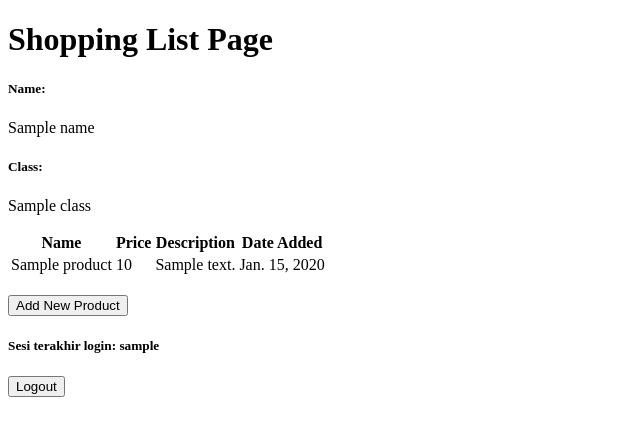
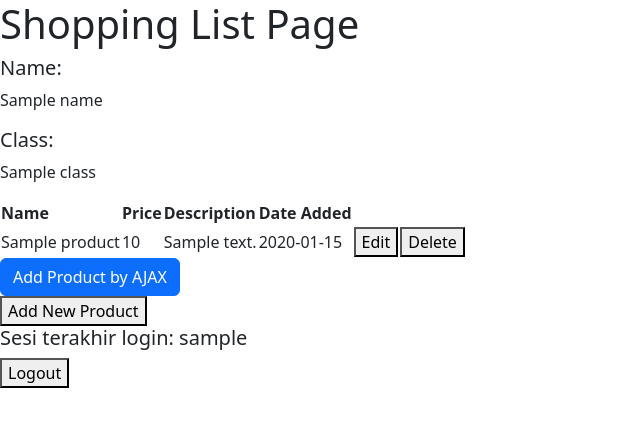
Before and after one commit to VirgilliaYeala/shopping-list, a Django app: template main/templates/main.html in a window 1280 px wide. Shown: the top 436 px of the page, without its empty margins (0-640 px from the left). Run offline with Django 4.2, Linux system fonts and the light colour scheme; tables that the repository leaves empty hold one stand-in row (values such as "Sample post"); the template is opened without the code that fills it: values that come from a table or form of the project are taken from there, most other values are stand-ins (such as "Sample title", 1, 10 or a date in 2020).

Commit message:
done with Tutorial 5

```diff
--- a/main/templates/main.html
+++ b/main/templates/main.html
@@ -9,25 +9,42 @@
     <h5>Class:</h5>
     <p>{{class}}</p>
 
-    <table>
-        <tr>
-            <th>Name</th>
-            <th>Price</th>
-            <th>Description</th>
-            <th>Date Added</th>
-        </tr>
+    <table id="product_table">
+    </table>
 
-        {% comment %} Berikut cara memperlihatkan data produk di bawah baris ini {% endcomment %}
+    <div class="modal fade" id="exampleModal" tabindex="-1" aria-labelledby="exampleModalLabel" aria-hidden="true">
+        <div class="modal-dialog">
+            <div class="modal-content">
+                <div class="modal-header">
+                    <h1 class="modal-title fs-5" id="exampleModalLabel">Add New Product</h1>
+                    <button type="button" class="btn-close" data-bs-dismiss="modal" aria-label="Close"></button>
+                </div>
+                <div class="modal-body">
+                    <form id="form" onsubmit="return false;">
+                        {% csrf_token %}
+                        <div class="mb-3">
+                            <label for="name" class="col-form-label">Name:</label>
+                            <input type="text" class="form-control" id="name" name="name"></input>
+                        </div>
+                        <div class="mb-3">
+                            <label for="price" class="col-form-label">Price:</label>
+                            <input type="number" class="form-control" id="price" name="price"></input>
+                        </div>
+                        <div class="mb-3">
+                            <label for="description" class="col-form-label">Description:</label>
+                            <textarea class="form-control" id="description" name="description"></textarea>
+                        </div>
+                    </form>
+                </div>
+                <div class="modal-footer">
+                    <button type="button" class="btn btn-secondary" data-bs-dismiss="modal">Close</button>
+                    <button type="button" class="btn btn-primary" id="button_add" data-bs-dismiss="modal">Add Product</button>
+                </div>
+            </div>
+        </div>
+    </div>
 
-        {% for product in products %}
-            <tr>
-                <td>{{product.name}}</td>
-                <td>{{product.price}}</td>
-                <td>{{product.description}}</td>
-                <td>{{product.date_added}}</td>
-            </tr>
-        {% endfor %}
-    </table>
+    <button type="button" class="btn btn-primary" data-bs-toggle="modal" data-bs-target="#exampleModal">Add Product by AJAX</button>
 
     <br />
 
@@ -39,6 +56,57 @@
 
     <h5>Sesi terakhir login: {{ last_login }}</h5>
 
+    <script>
+        async function getProducts() {
+            return fetch("{% url 'main:get_product_json' %}").then((res) => res.json())
+        }
+
+        async function refreshProducts() {
+            document.getElementById("product_table").innerHTML = ""
+            const products = await getProducts()
+            let htmlString = `<tr>
+                <th>Name</th>
+                <th>Price</th>
+                <th>Description</th>
+                <th>Date Added</th>
+            </tr>`
+            products.forEach((item) => {
+                htmlString += `\n<tr>
+                <td>${item.fields.name}</td>
+                <td>${item.fields.price}</td>
+                <td>${item.fields.description}</td>
+                <td>${item.fields.date_added}</td>
+                <td><a href="edit-product/${item.pk}">
+                        <button>
+                            Edit
+                        </button>
+                    </a></td>
+                    <td><a href="delete/${item.pk}">
+                          <button>
+                              Delete
+                          </button>
+                      </a></td>
+
+            </tr>`
+        })
+
+        document.getElementById("product_table").innerHTML = htmlString
+
+        function addProduct() {
+            fetch("{% url 'main:add_product_ajax' %}", {
+                method: "POST",
+                body: new FormData(document.querySelector('#form'))
+            }).then(refreshProducts)
+
+            document.getElementById("form").reset()
+            return false
+        }
+        document.getElementById("button_add").onclick = addProduct
+    }
+
+    refreshProducts()
+    </script>
+
     <a href="{% url 'main:logout' %}">
         <button>
             Logout
--- a/main/urls.py
+++ b/main/urls.py
@@ -1,6 +1,6 @@
 from django.urls import path
 from main.views import show_main
-from main.views import show_main, create_product, show_xml , show_json, show_xml_by_id, show_json_by_id, register, login_user, logout_user
+from main.views import show_main, create_product, show_xml , show_json, show_xml_by_id, show_json_by_id, register, login_user, logout_user, edit_product, delete_product, get_product_json,add_product_ajax
 
 app_name = 'main'
 
@@ -14,4 +14,8 @@ urlpatterns = [
     path('register/', register, name='register'),
     path('login/', login_user, name='login'),
     path('logout/', logout_user, name='logout'),
+    path('edit-product/<int:id>', edit_product, name='edit_product'),
+    path('delete/<int:id>', delete_product, name='delete_product'),
+    path('get-product/', get_product_json, name='get_product_json'),
+    path('create-product-ajax/', add_product_ajax, name='add_product_ajax')
 ]
--- a/main/views.py
+++ b/main/views.py
@@ -1,6 +1,6 @@
 import datetime
 from django.shortcuts import render
-from django.http import HttpResponse, HttpResponseRedirect
+from django.http import HttpResponse, HttpResponseNotFound, HttpResponseRedirect
 from main.forms import ProductForm
 from django.urls import reverse
 from main.models import Product
@@ -10,6 +10,7 @@ from django.contrib.auth.forms import UserCreationForm
 from django.contrib import messages
 from django.contrib.auth import authenticate, login, logout
 from django.contrib.auth.decorators import login_required
+from django.views.decorators.csrf import csrf_exempt
 
 @login_required(login_url='/login')
 def show_main(request):
@@ -70,6 +71,48 @@ def logout_user(request):
     response.delete_cookie('last_login')
     return response
 
+def edit_product(request, id):
+    # Get product berdasarkan ID
+    product = Product.objects.get(pk = id)
+
+    # Set product sebagai instance dari form
+    form = ProductForm(request.POST or None, instance=product)
+
+    if form.is_valid() and request.method == "POST":
+        # Simpan form dan kembali ke halaman awal
+        form.save()
+        return HttpResponseRedirect(reverse('main:show_main'))
+
+    context = {'form': form}
+    return render(request, "edit_product.html", context)
+
+def delete_product(request, id):
+    # Get data berdasarkan ID
+    product = Product.objects.get(pk = id)
+    # Hapus data
+    product.delete()
+    # Kembali ke halaman awal
+    return HttpResponseRedirect(reverse('main:show_main'))
+
+def get_product_json(request):
+    product_item = Product.objects.all()
+    return HttpResponse(serializers.serialize('json', product_item))
+
+@csrf_exempt
+def add_product_ajax(request):
+    if request.method == 'POST':
+        name = request.POST.get("name")
+        price = request.POST.get("price")
+        description = request.POST.get("description")
+        user = request.user
+
+        new_product = Product(name=name, price=price, description=description, user=user)
+        new_product.save()
+
+        return HttpResponse(b"CREATED", status=201)
+
+    return HttpResponseNotFound()
+
 def show_xml(content_type="application/xml"):
     data = Product.objects.all()
     return HttpResponse(serializers.serialize("xml", data), content_type="application/xml")
--- a/templates/base.html
+++ b/templates/base.html
@@ -2,13 +2,17 @@
 <!DOCTYPE html>
 <html lang="en">
     <head>
-        <meta charset="UTF-8" />
-        <meta
-            name="viewport"
-            content="width=device-width, initial-scale=1.0"
-        />
         {% block meta %}
+            <meta charset="UTF-8" />
+            <meta
+                name="viewport"
+                content="width=device-width, initial-scale=1.0"
+            />
         {% endblock meta %}
+        <link href="https://cdn.jsdelivr.net/npm/bootstrap@5.3.2/dist/css/bootstrap.min.css" rel="stylesheet" integrity="sha384-T3c6CoIi6uLrA9TneNEoa7RxnatzjcDSCmG1MXxSR1GAsXEV/Dwwykc2MPK8M2HN" crossorigin="anonymous">
+        <script src="https://code.jquery.com/jquery-3.6.0.min.js" integrity="sha384-KyZXEAg3QhqLMpG8r+J4jsl5c9zdLKaUk5Ae5f5b1bw6AUn5f5v8FZJoMxm6f5cH1" crossorigin="anonymous"></script>
+        <script src="https://cdn.jsdelivr.net/npm/@popperjs/core@2.11.8/dist/umd/popper.min.js" integrity="sha384-I7E8VVD/ismYTF4hNIPjVp/Zjvgyol6VFvRkX/vR+Vc4jQkC+hVqc2pM8ODewa9r" crossorigin="anonymous"></script>
+        <script src="https://cdn.jsdelivr.net/npm/bootstrap@5.3.2/dist/js/bootstrap.min.js" integrity="sha384-BBtl+eGJRgqQAUMxJ7pMwbEyER4l1g+O15P+16Ep7Q9Q+zqX6gSbd85u4mG4QzX+" crossorigin="anonymous"></script>
     </head>
 
     <body>
```
Also changed, not shown: main/templates/edit_product.html (added, +22 -0 lines).
